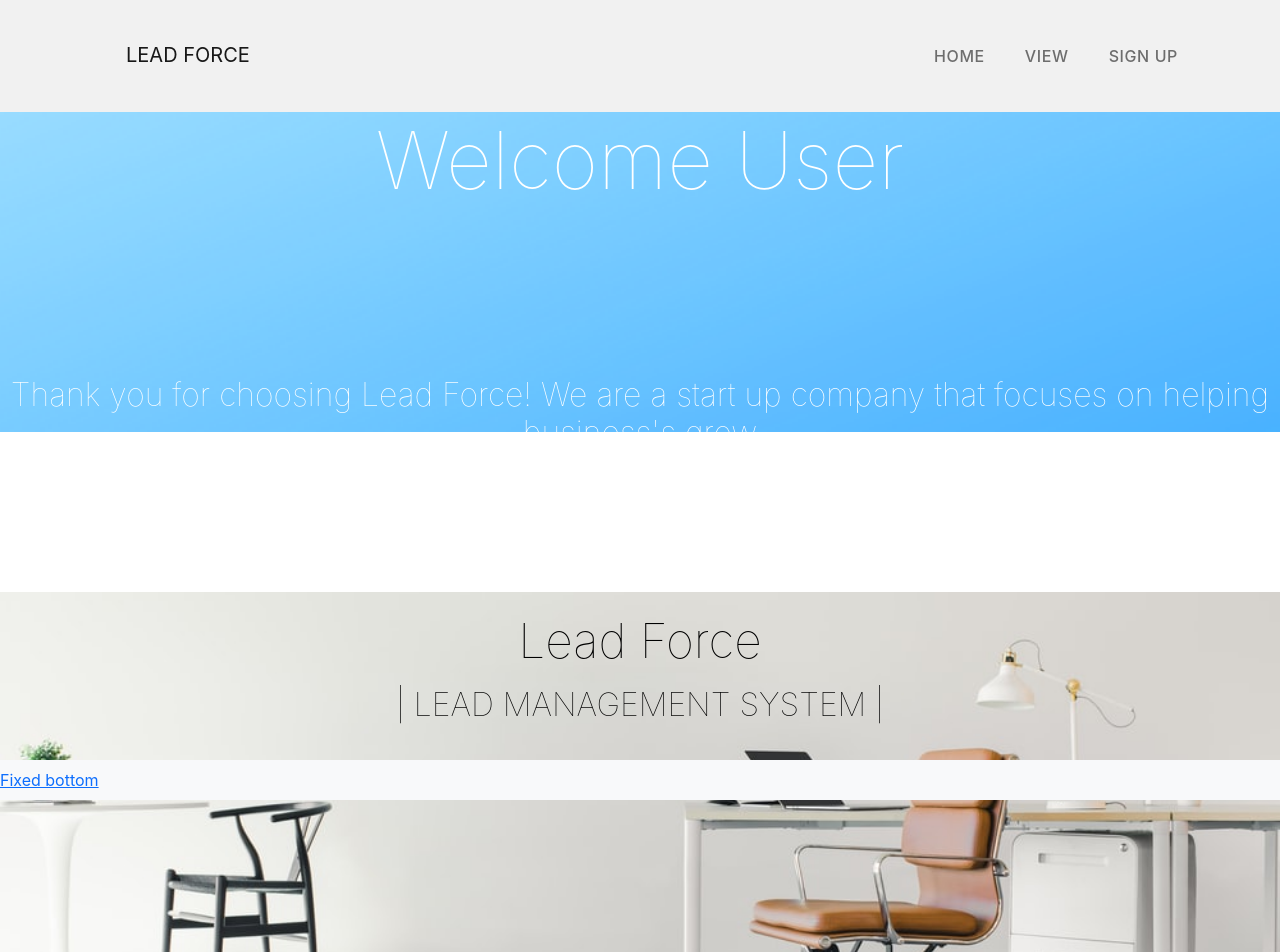
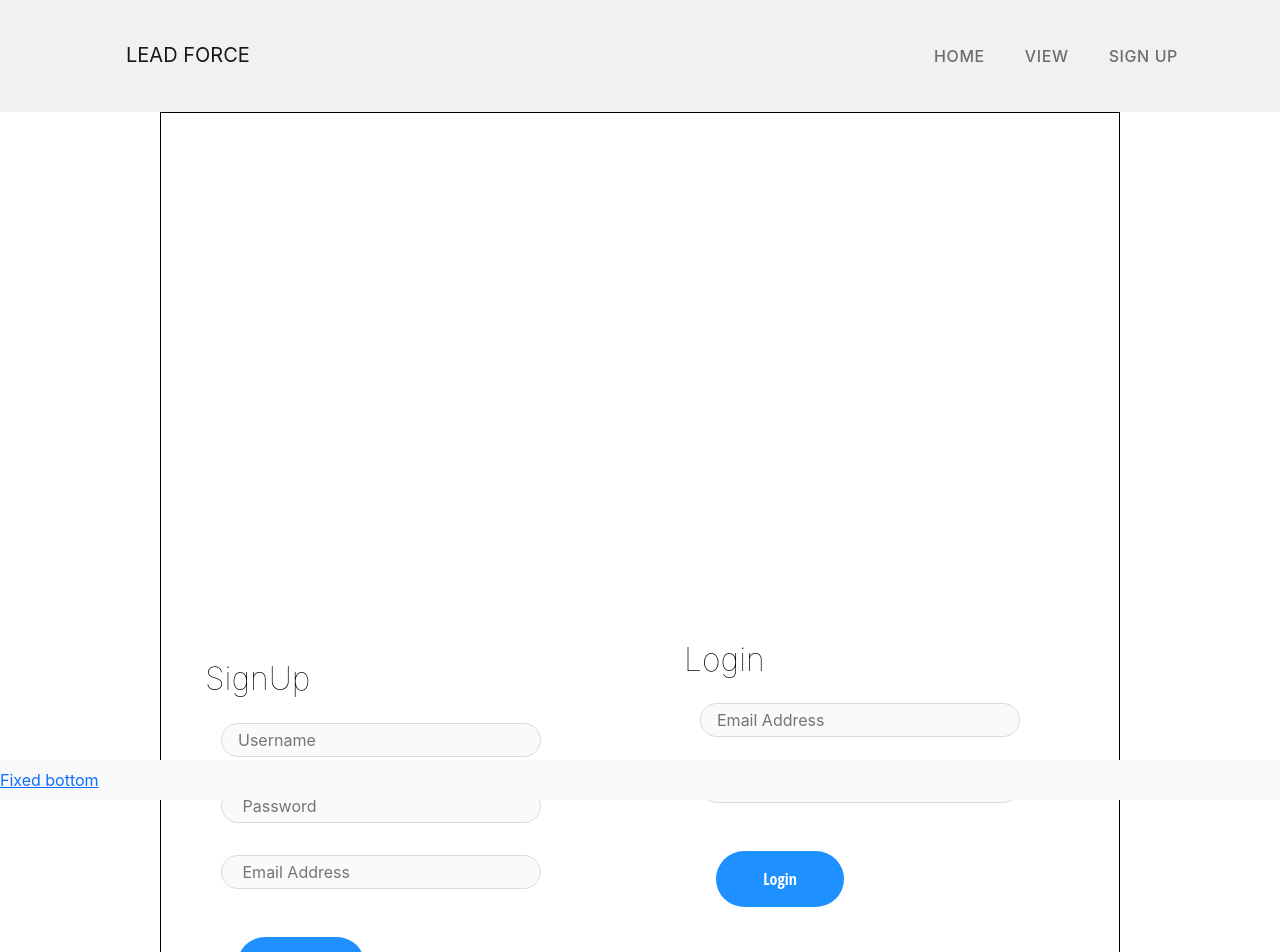
Before and after one commit to vincent-nguyen8931/Lead-force, a React (Create React App) app in the folder client/: page /login in a window 1280 px wide. Shown: the top 952 px of the page. Built offline with nearby package versions, Linux system fonts and the light colour scheme.

Commit message:
create login page and edit styling

```diff
--- a/client/package.json
+++ b/client/package.json
@@ -9,6 +9,7 @@
     "@testing-library/user-event": "^7.1.2",
     "react": "^16.13.1",
     "react-dom": "^16.13.1",
+    "react-router-dom": "^5.2.0",
     "react-scripts": "3.4.1"
   },
   "scripts": {
--- a/client/src/App.js
+++ b/client/src/App.js
@@ -8,20 +8,28 @@ import About from "./components/About";
 import Contact from "./components/Contact"
 import Footer from "./components/Footer";
 import Description from "./components/Description";
+import Login from "./pages/Login";
+import { BrowserRouter as Route, Router } from "react-router-dom";
+
 function App() {
   return (
-    <>
+    // <Router>
+    <div >
+
       <Nav />
-      <Header />
-      <About />
-      <Description />
-      <Contact />
-      <Member />
+      {/* <Header /> */}
+      {/* <About /> */}
+      {/* <Description /> */}
+      {/* <Contact /> */}
+      {/* <Member /> */}
       <Footer />
+      <Login />
+      {/* <Route exact path="/login" component={Login} /> */}
 
       {/* <Jumbotron />
       <Main /> */}
-    </>
+    </div>
+
   );
 }
 
--- a/client/src/components/About/style.css
+++ b/client/src/components/About/style.css
@@ -17,7 +17,7 @@
     height: 50vh;
     padding: 20px;
     margin: 0 auto;
-    margin-top: 5rem;
+    margin-top: 4rem;
     text-align: center;
     /* width: 150vh; */
 }
--- a/client/src/components/Contact/index.js
+++ b/client/src/components/Contact/index.js
@@ -1,5 +1,5 @@
 import React from "react";
-import style1 from "./style1.css"
+import style2 from "./style2.css"
 // import contact from "../contact.png"
 const Contact = () => {
     return (
--- a/client/src/components/Header/index.js
+++ b/client/src/components/Header/index.js
@@ -3,8 +3,8 @@ import style1 from "./style1.css"
 // import contact from "../contact.png"
 const Header = () => {
     return (
-        <div className="header-wrapper">
-            <div className="main-info">
+        <div className="header-wrapper1">
+            <div className="main-info1">
                 <h1>Welcome User</h1>
                 <h2>Thank you for choosing Lead Force! We are a start up company that focuses on helping business's grow </h2>
             </div>
--- a/client/src/components/Header/style1.css
+++ b/client/src/components/Header/style1.css
@@ -1,13 +1,13 @@
-.header-wrapper {
+.header-wrapper1 {
     position:relative;
-    background: url(back4.png)no-repeat;
+    background: url(back4.png);
     background-size: cover;
     background-position: center;
-    height: 60vh;
+    height: 40vh;
 
 }
 
-.main-info{
+.main-info1{
     display: flex;
     flex-direction: column;
     justify-content: center;
--- a/client/src/pages/member.css
+++ b/client/src/pages/Login.css
@@ -4,19 +4,30 @@
     display: flex;
     flex-direction: column;
     justify-content: space-evenly;
-    margin: 0 auto;
+    /* margin: 0 auto; */
+
     /* border: 1px solid black; */
-    border-radius: 5rem;
+    /* border-radius: 1rem; */
+
     padding: 2rem;
-    margin-top: 2rem;
+    margin-top: 22.2rem;
     background-color: white;
+    padding-bottom: 30rem;
 }
+.row{
+    border: 1px solid black;
+    margin-top:auto;
+   width: 60rem;
+   height: 60rem;
+   justify-self: center;
 
+}
 input{
     width: 500%;
     height: 8%;
     border: 1px solid #dbdbdb;
     padding: 1rem;
+    /* margin-right: 3rem; */
     margin: 1rem;
     border-radius: 2rem;
     /* align-items: center; */
@@ -58,13 +69,14 @@ button{
     display: flex;
     flex-direction: column;
     justify-content: space-evenly;
-    margin: 0 auto;
+    /* margin: 0 auto; */
     /* border: 1px solid black; */
     border-radius: 5rem;
     padding: 2rem;
-    margin-top: 2rem;
-    margin-left:7rem;
-    /* margin-bottom: 10rem; */
+    margin-top: 21rem;
+    /* margin-left:7rem; */
+    padding-bottom: 30rem;
+
     background-color: white;
 }
 
@@ -73,8 +85,8 @@ button{
     /* margin-top: 3rem; */
 }
 
-.linebreak{
+/* .linebreak{
     width: 10rem;
     border-top:1px solid black;
     margin-bottom: 3rem;
-}
+} */
--- /dev/null
+++ b/client/src/pages/Login.js
@@ -0,0 +1,35 @@
+import React from "react";
+import style from "./Login.css"
+
+
+function Login() {
+
+    return (
+        <div className="row" >
+            <div className="col-6" >
+                <div className="div-login">
+                    <h2 className="signup">SignUp</h2>
+                    <div className="linebreak"></div>
+                    <input placeholder="Username" name="username" />
+                    <input placeholder=" Password" name="password" />
+                    <input placeholder=" Email Address" name="email" />
+                    <button>Sign Up</button>
+                </div >
+
+            </div>
+            <div className="col-6" >
+                <div className="div-login1">
+                    <h2 className="signup">Login</h2>
+                    <div className="linebreak"></div>
+                    <input placeholder="Email Address" name="email" />
+                    <input placeholder="Password" name="password" />
+                    <button>Login</button>
+                </div >
+            </div>
+        </div>
+
+    )
+}
+
+
+export default Login;
--- a/client/src/pages/Member.js
+++ b/client/src/pages/Member.js
@@ -1,5 +1,5 @@
 import React, { Component } from "react";
-import style from "./member.css"
+// import style from "./member.css"
 class Member extends Component {
 
   constructor() {
@@ -34,34 +34,34 @@ class Member extends Component {
     });
   }
 
-  render() {
-    return (
-      <div className="row">
-        <div className="col-6" >
-          <div className="div-login">
-            <h2 className="signup">SignUp</h2>
-            <div className="linebreak"></div>
-            <input onChange={this.handleInputChange} placeholder="Username" name="username" value={this.state.username} />
-            <input onChange={this.handleInputChange} placeholder=" Password" name="password" value={this.state.password} />
-            <input onChange={this.handleInputChange} placeholder=" Email Address" name="email" value={this.state.email} />
-            <button onClick={this.signUp}>Sign Up</button>
-          </div >
+  // render() {
+  //   return (
+  //     <div className="row">
+  //       <div className="col-6" >
+  //         <div className="div-login">
+  //           <h2 className="signup">SignUp</h2>
+  //           <div className="linebreak"></div>
+  //           <input onChange={this.handleInputChange} placeholder="Username" name="username" value={this.state.username} />
+  //           <input onChange={this.handleInputChange} placeholder=" Password" name="password" value={this.state.password} />
+  //           <input onChange={this.handleInputChange} placeholder=" Email Address" name="email" value={this.state.email} />
+  //           <button onClick={this.signUp}>Sign Up</button>
+  //         </div >
 
-        </div>
-        <div className="col-6" >
-          <div className="div-login1">
-            <h2 className="signup">Login</h2>
-            <div className="linebreak"></div>
-            <input onChange={this.handleInputChange} placeholder="Username" name="username" value={this.state.username} />
-            <input onChange={this.handleInputChange} placeholder="Password" name="password" value={this.state.password} />
-            <input onChange={this.handleInputChange} placeholder="Email Address" name="email" value={this.state.email} />
-            <button onClick={this.signUp}>Login</button>
-          </div >
-        </div>
-      </div>
+  //       </div>
+  //       <div className="col-6" >
+  //         <div className="div-login1">
+  //           <h2 className="signup">Login</h2>
+  //           <div className="linebreak"></div>
 
-    )
-  }
+  //           <input onChange={this.handleInputChange} placeholder="Email Address" name="email" value={this.state.email} />
+  //           <input onChange={this.handleInputChange} placeholder="Password" name="password" value={this.state.password} />
+  //           <button onClick={this.signUp}>Login</button>
+  //         </div >
+  //       </div>
+  //     </div>
+
+  //   )
+  // }
 }
 
 export default Member;
```
Also changed, not shown: client/src/components/Contact/style2.css (renamed from client/src/components/Contact/style1.css), client/src/pages/back4.png (added), 1 other file (tests, documents, lock files or other folders).
